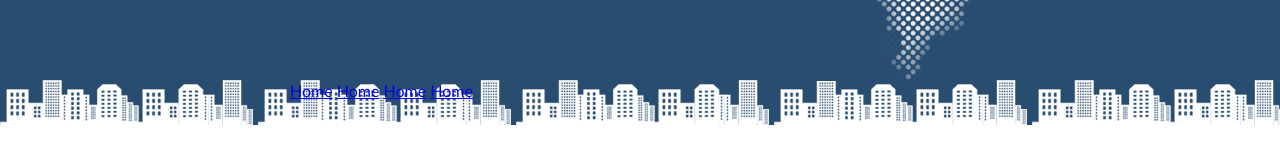
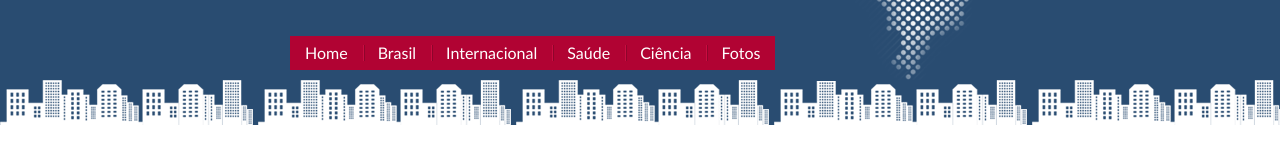
Before and after one commit to Caio-Mendonca/noticiascidade.io, a plain HTML site: page index.html in a window 1280 px wide. Shown: the part 104-268 px from the top of the page. Drawn offline with Linux system fonts and the light colour scheme.

Commit message:
mudanças

```diff
--- a/index.html
+++ b/index.html
@@ -9,11 +9,13 @@
         <div class="container topo">
             <img src="./imagens/logo.png">
         </div>
-        <nav class="container">
+        <nav class="container menu_topo">
             <a href="#">Home</a>
-            <a href="#">Home</a>
-            <a href="#">Home</a>
-            <a href="#">Home</a>
+            <a href="#">Brasil</a>
+            <a href="#">Internacional</a>
+            <a href="#">Saúde</a>
+            <a href="#">Ciência</a>
+            <a href="#">Fotos</a>
         </nav>
 
     </header>
--- a/style.css
+++ b/style.css
@@ -16,3 +16,24 @@ body{
     margin-top: 10px;
     padding-top: 25px;
 }
+.menu_topo{
+    margin-top: -45px;
+    background: #b10333;
+
+}
+.menu_topo a{
+    background: #b10333 url(./imagens/divisor.png) no-repeat left;
+    float: left;
+    padding-right: 15px;
+    padding-left: 15px;
+    line-height: 2.1em;
+    text-decoration: none;
+    color:#fff;
+
+}
+.menu_topo a:first-child{
+    background: #b10333;
+}
+.menu_topo a:hover{
+    color: #69001d;
+}
```
